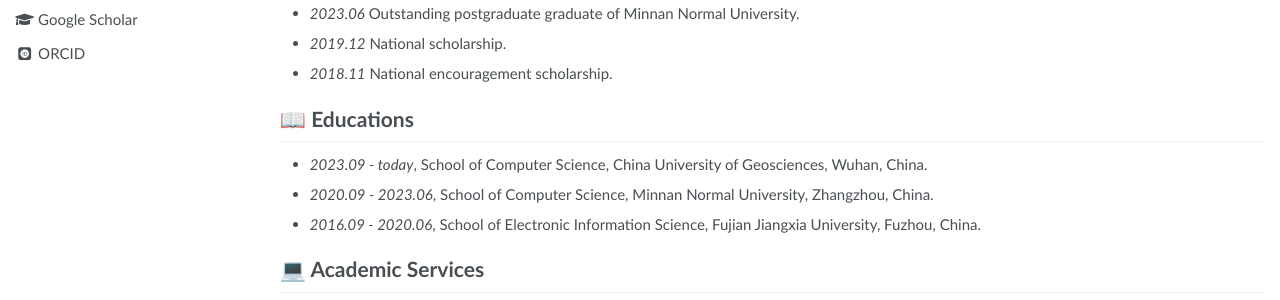
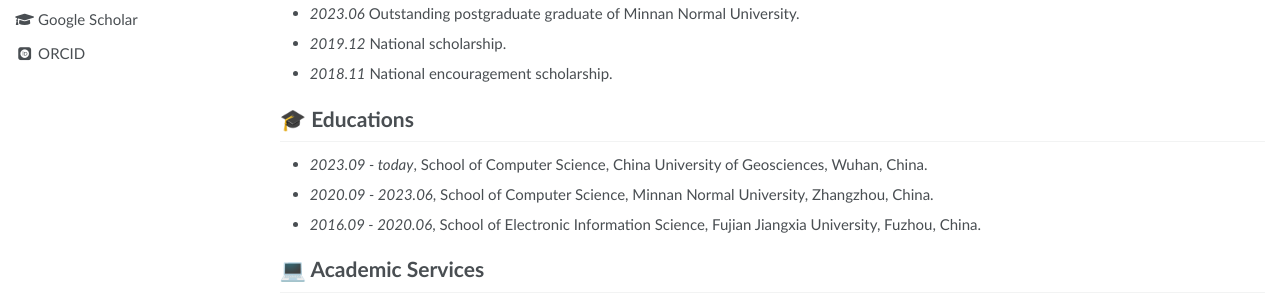
Before and after one commit to Shanghui-Deng/Shanghui-Deng.github.io, a Jekyll site: the page built from _pages/about.md, in a window 1280 px wide and 900 px high, scrolled down 728 px. Shown: the part 506-806 px from the top of the window. Built offline with Jekyll 4.4.1, drawn with Linux system fonts in a browser that asks for light colours; some web fonts are replaced.

```diff
--- a/_pages/about.md
+++ b/_pages/about.md
@@ -62,7 +62,7 @@ Under Review\\
 - *2019.12* National scholarship.
 - *2018.11* National encouragement scholarship.
 
-# 📖 Educations
+# 🎓 Educations
 - *2023.09 - today*, School of Computer Science, China University of Geosciences, Wuhan, China.
 - *2020.09 - 2023.06*, School of Computer Science, Minnan Normal University, Zhangzhou, China.
 - *2016.09 - 2020.06*, School of Electronic Information Science, Fujian Jiangxia University, Fuzhou, China.
```
